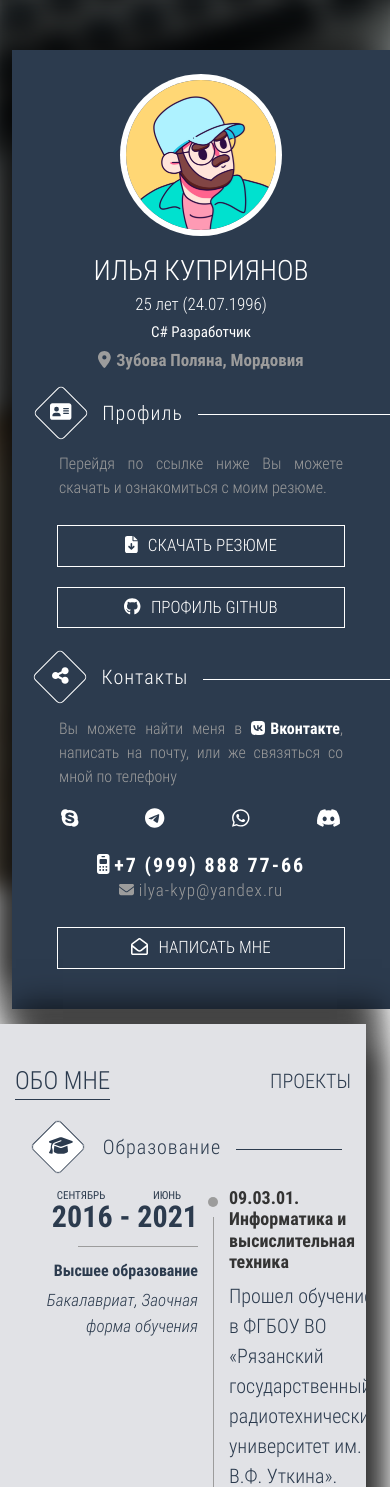
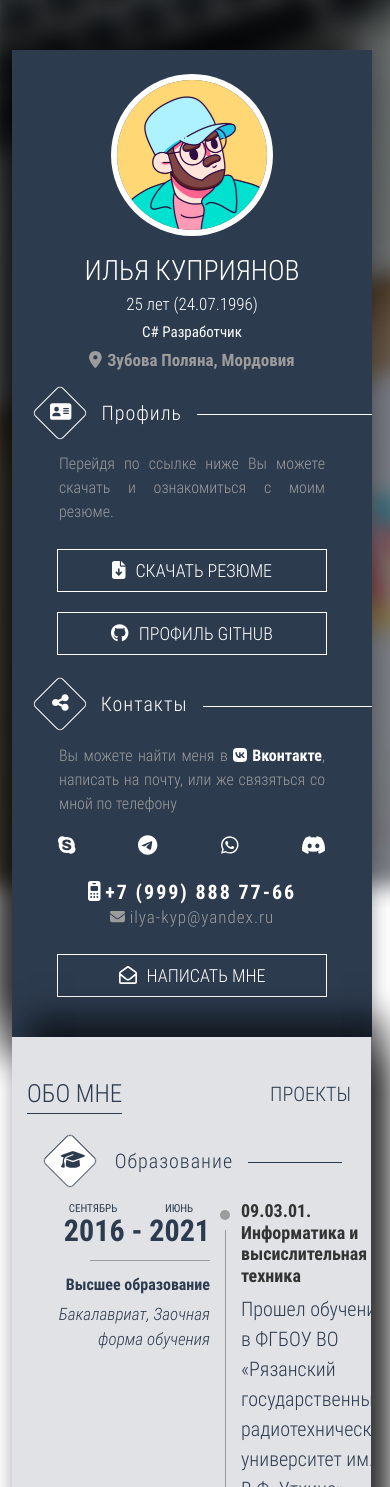
Before and after one commit to Kuprich/Kupri4.Portfolio, a React (Create React App) app: page / in a window 390 px wide. Shown: the top 1487 px of the page. Built offline with nearby package versions, Linux system fonts and the light colour scheme.

Commit message:
Добавлена адаптивность сайдбара

```diff
--- a/src/App.js
+++ b/src/App.js
@@ -47,10 +47,10 @@ function App() {
         <div className="app">
           <div className="container">
             <div className="row">
-              <div className="col-lg-3 d-flex align-items-stretch">
+              <div className="col-md-3 col-sm-12 d-flex align-items-stretch sidebar__wrapper">
                 <Sidebar />
               </div>
-              <div className="col-lg-9 d-flex align-items-stretch">
+              <div className="col-md-9 col-sm-12 d-flex align-items-stretch app__wrapper">
                 <motion.div
                   className="app__content"
                   variants={app_content_variant}
--- a/src/scss/index.scss
+++ b/src/scss/index.scss
@@ -1,5 +1,4 @@
 @import "~react-image-gallery/styles/scss/image-gallery.scss";
-
 @import "variables";
 @import "mixins";
 @import "fonts";
@@ -272,6 +271,16 @@ h6 {
 
 // ================== App styles =================== //
 
+.sidebar__wrapper {
+  @include media("max", "md") {
+    padding-right: 30px;
+  }
+}
+.app__wrapper {
+  @include media("max", "md") {
+    padding-right: 19px;
+  }
+}
 .app {
   padding-top: 50px;
   padding-bottom: 50px;
@@ -294,11 +303,11 @@ h6 {
     margin-left: -12px;
     background-color: #e1e2e6;
     @include media("max", "lg") {
-      margin-top: 30px;
+      margin-left: 29px;
     }
-
     @include media("max", "md") {
-      margin-top: 15px;
+      margin-left: 0;
+      padding-right: 20px;
     }
   }
 }
--- a/src/scss/sidebar.scss
+++ b/src/scss/sidebar.scss
@@ -30,6 +30,15 @@ $profile: "../assets/icons/profile.svg";
     color: #fff;
     text-transform: uppercase;
     margin-bottom: 0px;
+    @include media("max", "xl") {
+      font-size: 25px;
+    }
+    @include media("max", "lg") {
+      font-size: 23px;
+    }
+    @include media("max", "md") {
+      font-size: 28px;
+    }
   }
   &__birthdate {
     font-size: 17px;
@@ -68,6 +77,15 @@ $profile: "../assets/icons/profile.svg";
         margin-right: 5px;
       }
     }
+    @include media("max", "xl") {
+      margin: 0 15px 15px 15px;
+    }
+    @include media("max", "lg") {
+      margin: 0 5px 15px 5px;
+    }
+    @include media("max", "md") {
+      margin: 0 32px 15px 32px;
+    }
   }
 
   &__btns-container {
@@ -75,6 +93,17 @@ $profile: "../assets/icons/profile.svg";
     flex-direction: column;
     .button {
       margin: 10px 30px;
+      @include media("max", "xl") {
+        margin: 10px 15px;
+        font-size: 16px;
+      }
+      @include media("max", "lg") {
+        margin: 10px 5px;
+      }
+      @include media("max", "md") {
+        margin: 10px 30px;
+        font-size: 18px;
+      }
     }
   }
 
@@ -107,11 +136,36 @@ $profile: "../assets/icons/profile.svg";
       .contacts__icon {
         font-size: 20px;
       }
+      @include media("max", "xl") {
+        font-size: 16px;
+        .contacts__icon {
+          font-size: 16px;
+        }
+      }
+      @include media("max", "lg") {
+        .contacts__icon {
+          display: none;
+        }
+        font-size: 15px;
+      }
+      @include media("max", "md") {
+        .contacts__icon {
+          display: inline-block;
+          font-size: 20px;
+        }
+        font-size: 20px;
+      }
     }
     &__mail {
       font-size: 17px;
       color: $light-gray;
       margin-bottom: -10px;
+      @include media("max", "xl") {
+        font-size: 15px;
+      }
+      @include media("max", "md") {
+        font-size: 17px;
+      }
     }
   }
 
```
